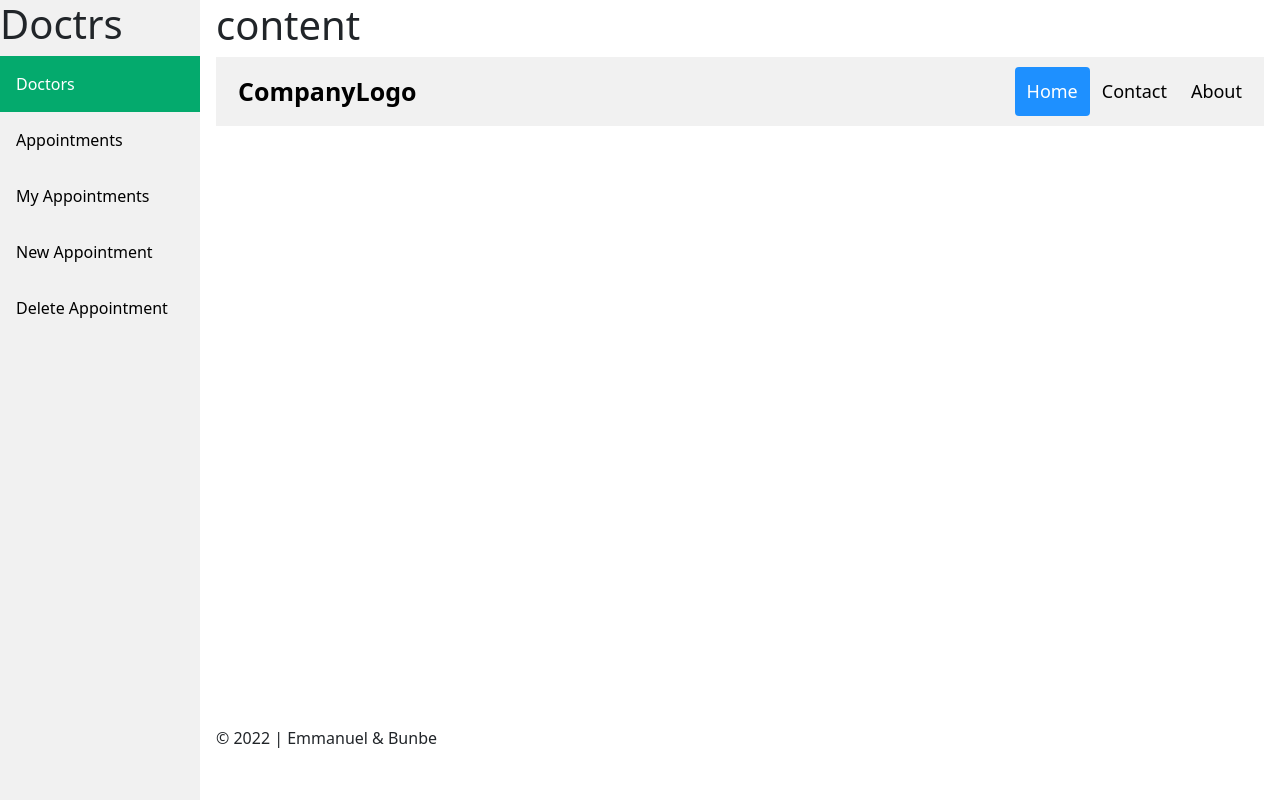
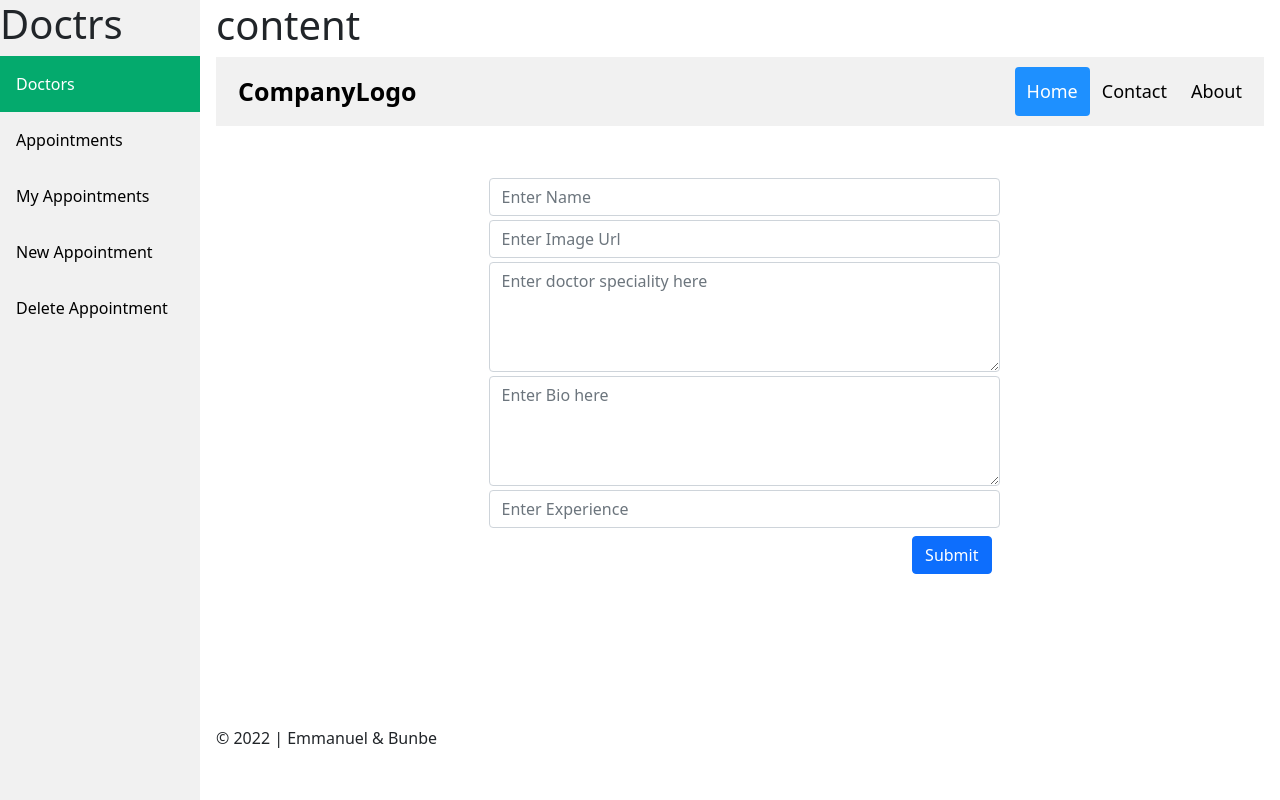
Before and after one commit to mutinhiri/book-an-appointment-frontend, a React (Create React App) app: page /AddItem in a window 1280 px wide. Built offline with nearby package versions, Linux system fonts and the light colour scheme; no server answers.

Commit message:
Fix linter errors

```diff
--- a/src/Home.js
+++ b/src/Home.js
@@ -7,6 +7,7 @@ import Appointment from './components/appointments/Appointments';
 import './App.css';
 import Main from './components/Main';
 import DetailPage from './components/DetailPage/DetailPage';
+import AddItem from './components/AddItem/AddItem';
 
 const Home = () => (
 
@@ -20,6 +21,7 @@ const Home = () => (
           <Route path="/" element={<Main />} exact />
           <Route path="/appointments" element={<Appointment />} />
           <Route path="/Detail/:id" element={<DetailPage />} />
+          <Route path="/AddItem" element={<AddItem />} />
           {/* <Route path="/appointment-form" element={<AppointmentForm />} /> */}
         </Routes>
       </div>
--- a/src/components/AddItem/AddItem.js
+++ b/src/components/AddItem/AddItem.js
@@ -1,13 +1,11 @@
-import { useForm } from "react-hook-form";
-import { useState } from "react";
-import { useDispatch } from "react-redux";
-import { AddItemHandler } from "../../api/doctors";
-import { getDoctors } from "../../api/doctors";
+import { useForm } from 'react-hook-form';
+import { useState } from 'react';
+import { useDispatch } from 'react-redux';
+import { AddItemHandler, getDoctors } from '../../api/doctors';
 
 const AddItem = () => {
   const dispatch = useDispatch();
-  const {
-    register, handleSubmit, reset, } = useForm();
+  const { register, handleSubmit, reset } = useForm();
   const [isItemAdded, setIsItemAdded] = useState(null);
   const [errorResponse, setErrorResponse] = useState(null);
 
@@ -18,7 +16,7 @@ const AddItem = () => {
       reset();
       dispatch(getDoctors);
     } else {
-      setErrorResponse(JSON.stringify(response.data))
+      setErrorResponse(JSON.stringify(response.data));
     }
   };
 
@@ -53,7 +51,6 @@ const AddItem = () => {
       </div>
     </div>
   );
-
 };
 
-export default AddItem
+export default AddItem;
```
